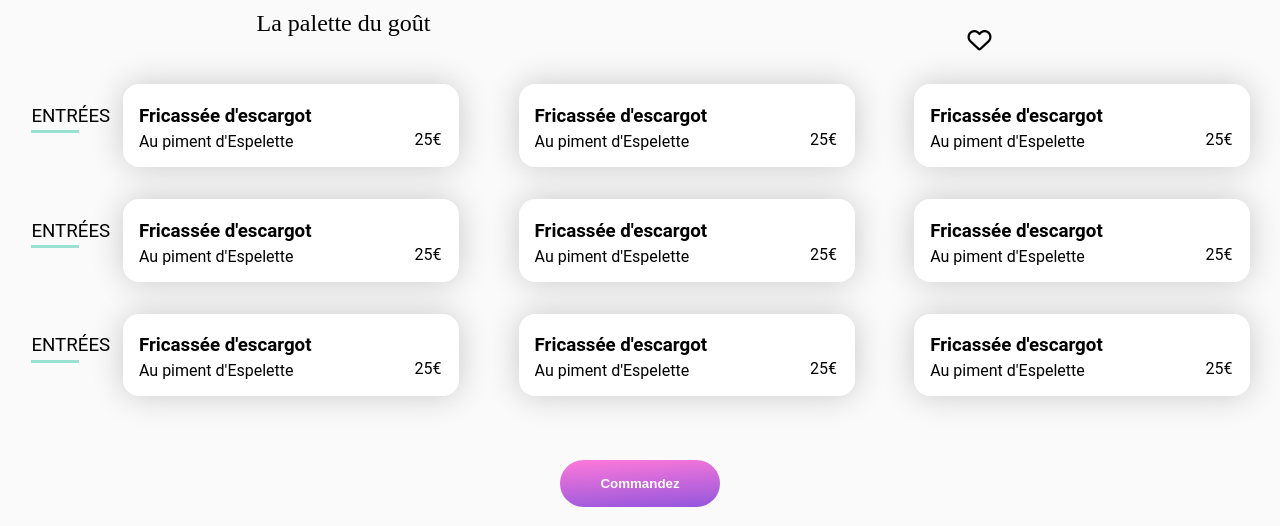
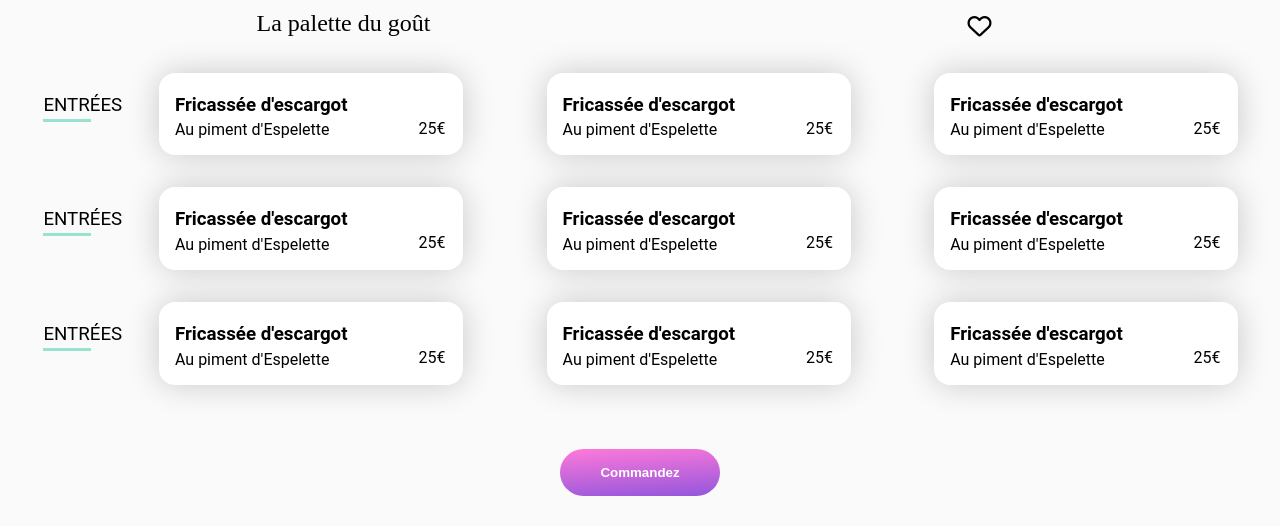
Before and after one commit to Aleexxv/ohmyfood, a website: page the_palette_of_taste.html in a window 1280 px wide. Shown: the part 299-825 px from the top of the page. Drawn offline with Linux system fonts and the light colour scheme; a web font is replaced by a local one.

Commit message:
Correction

```diff
--- a/styles/sass/main.scss
+++ b/styles/sass/main.scss
@@ -383,7 +383,7 @@ figcaption p{
     position: relative;
 }
 
-.gros{
+.i-2{
     font-size: 5rem;
 }
 
@@ -616,7 +616,7 @@ footer a{
     //pages retaurants
 
     div .fa-heart {
-        margin-top: 1.9rem;
+        margin-top: 1rem;
     }
 
     .h2{
@@ -698,7 +698,7 @@ footer a{
     }
 
     .menus{
-        min-width: 21rem;
+        min-width: 19rem;
     }
 
     .img-desktop{
```
Also changed, not shown: styles/style.css.
